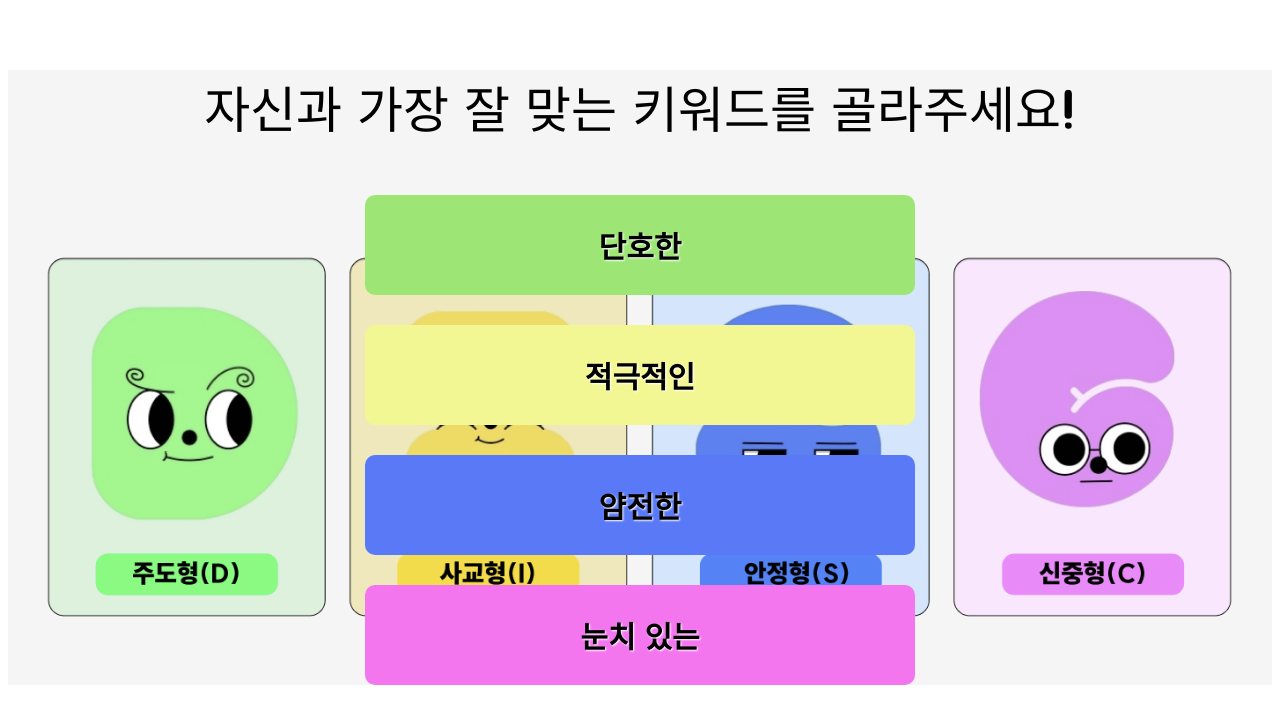
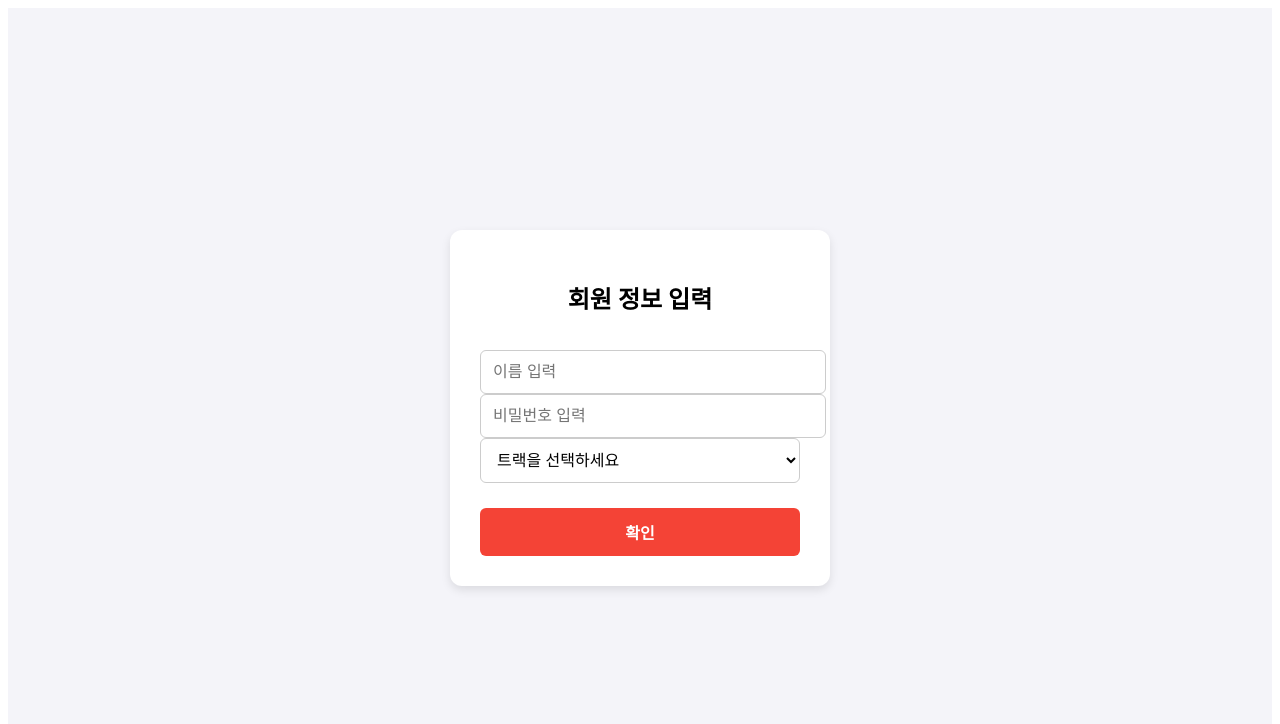
Before and after one commit to LikeLionHGU/DISC, a React (Create React App) app: page /edong in a window 1280 px wide. Shown: the top 724 px of the page. Built offline with nearby package versions, Linux system fonts and the light colour scheme.

Commit message:
오류 일부 수정

```diff
--- a/src/App.js
+++ b/src/App.js
@@ -7,6 +7,8 @@ import ResultType4 from './ResultType4';
 import Home from './Home';
 import Edong from './Edong';
 import Main from './routes/result';
+import Banner from './components/Banner';
+
 
 function App() {
   return (
@@ -14,6 +16,7 @@ function App() {
     <BrowserRouter>
       <Routes>
         <Route path="/" element={<Home />} />
+        <Route path="/option" element={<Banner />} />
         <Route path="/result1" element={<ResultType1 />} />
         <Route path="/result2" element={<ResultType2 />} />
         <Route path="/result3" element={<ResultType3 />} />
--- a/src/Appseoyean.js
+++ /dev/null
@@ -1,11 +0,0 @@
-import Banner from "./components/Banner";
-
-function Appseoyean() {
-  return (
-    <div>
-      <Banner />
-    </div>
-  );
-}
-
-export default Appseoyean;
--- a/src/Edong.js
+++ b/src/Edong.js
@@ -12,11 +12,13 @@ const Edong = ({ setUserName }) => { // ✅ 부모에서 전달받는 setUserNam
     const navigatePurchase = () => {
         if (typeof setUserName === "function") { // ✅ setUserName이 함수인지 확인
             setUserName(userName);
+            console.log("setUserName 실행됨:", userName);
         } else {
             console.error("setUserName is not a function");
         }
-        navigate("/result1", { state: { userName, job: Selected } });
+        navigate("/option", {state: {userName, job: Selected}});
     };
+
 
     return (
 
--- a/src/components/Banner.js
+++ b/src/components/Banner.js
@@ -1,5 +1,7 @@
 import styled from 'styled-components';
-import { useState } from 'react';
+import { useState, useEffect } from 'react';
+import { useNavigate } from "react-router-dom";
+import { useLocation } from "react-router-dom";
 
 const Button = styled.button`
   background-color: ${props => props.backColor};
@@ -49,7 +51,7 @@ const Option = [
   ["눈치 있는", "한결같은", "정밀한", "완벽을 선호하는", "신중한", "엄밀한", "사실에 기반을 둔"]
 ];
 
-const Background = styled.div `
+const Background = styled.div`
   border: 0;
   padding: 0;
   background-image: url('/Img/background.png');
@@ -57,15 +59,30 @@ const Background = styled.div `
 `;
 
 function Banner() {
-  const [check,setCheck] = useState(0); //배열을 다시 되돌릴 때
+  const [check, setCheck] = useState(0);
   const [count, setCount] = useState([100, 100, 100, 100]);
-  const [index, setIndex] = useState(0); // index를 useState로 관리
-  const [loading, setLoading] = useState(true); //버튼 출연여부 관리리
+  const [index, setIndex] = useState(0);
+  const [loading, setLoading] = useState(true);
+  const [maxIndex, setMaxIndex] = useState(0);
+  const navigate = useNavigate();
+  const location = useLocation();
+  const { userName } = location.state || { userName: "익명" };
 
+  function checkMax(array) {
+    let maxIndex = 0;
+    let max = array[0];
+    for (let i = 1; i < array.length; i++) {
+      if (array[i] > max) {
+        max = array[i];
+        maxIndex = i;
+      }
+    }
+    setMaxIndex(maxIndex);
+  }
 
-  const onOptionClick = (num) => {
+  const onOptionClick = (option_element, num) => {
     setLoading(false);
-    setIndex(currentIndex => currentIndex + 1); // index 값을 증가시키는 방법
+    setIndex(currentIndex => currentIndex + 1);
     setCheck(num);
     switch (num) {
       case 1:
@@ -78,15 +95,18 @@ function Banner() {
         setCount(current => [current[0] - 10, current[1] - 10, current[2], current[3] - 10]);
         break;
       case 4:
-        setCount(current => [current[0], current[1] - 10, current[2] - 10, current[3] - 10]);
+        setCount(current => [current[0], current[1] - 10, current[2] - 10, current[3]]);
         break;
       default:
         break;
     }
 
+    setTimeout(() => {
+      checkMax(count);
+    }, 0);
   };
-//상태 업데이트 함수
-  const onbackClick =() => {
+
+  const onBackClick = () => {
     setIndex(currentIndex => currentIndex - 1);
     switch (check) {
       case 1:
@@ -99,13 +119,34 @@ function Banner() {
         setCount(current => [current[0] + 10, current[1] + 10, current[2], current[3] + 10]);
         break;
       case 4:
-          setCount(current => [current[0], current[1] + 10, current[2] + 10, current[3] + 10]);
+        setCount(current => [current[0], current[1] + 10, current[2] + 10, current[3]]);
         break;
       default:
         break;
     }
-      console.log(count);
+  };
+
+  useEffect(() => {
+    if (index === Option[0].length) {
+      switch (maxIndex) {
+        case 0:
+          navigate("/result1", { state: { userName } });
+          break;
+        case 1:
+          navigate("/result2", { state: { userName } });
+          break;
+        case 2:
+          navigate("/result3", { state: { userName } });
+          break;
+        case 3:
+          navigate("/result4", { state: { userName } });
+          console.log(count)
+          break;
+        default:
+          break;
       }
+    }
+  }, [maxIndex, index, navigate, userName]);
 
   return (
     <div>
@@ -115,7 +156,7 @@ function Banner() {
           marginTop="50px"
           marginBottom="30px"
           backColor="rgb(157, 230, 118)"
-        onClick={() => onOptionClick(Option[0], 1)} // onClick에서 함수 호출 시, 인자 전달 방식 수정
+          onClick={() => onOptionClick(Option[0], 1)}
         >
           {Option[0][index]}
         </Button>
@@ -129,24 +170,27 @@ function Banner() {
         <Button
           marginBottom="30px"
           backColor="rgb(89, 121, 247)"
-        onClick={() => onOptionClick(Option[2], 3)}>
+          onClick={() => onOptionClick(Option[2], 3)}
+        >
           {Option[2][index]}
         </Button>
         <Button
           marginBottom="30px"
           backColor="rgb(243, 118, 239)"
-        onClick={() => onOptionClick(Option[3], 4)}>
+          onClick={() => onOptionClick(Option[3], 4)}
+        >
           {Option[3][index]}
         </Button>
-      {loading === true ? null: (
+        {loading ? null : (
           <ArrowBotton
-            onClick={onbackClick}
-            marginTop='10px'
-            marginLeft='50px'
+            onClick={onBackClick}
+            marginTop="10px"
+            marginLeft="50px"
             backcolor="gray"
-        >Back</ArrowBotton>
-      )
-    }
+          >
+            Back
+          </ArrowBotton>
+        )}
       </Background>
     </div>
   );
--- a/src/index.js
+++ b/src/index.js
@@ -1,12 +1,11 @@
 import React from "react";
 import ReactDOM from 'react-dom/client';
 import App from "./App";
-import Appseoyean from './Appseoyean';
 
 
 const root = ReactDOM.createRoot(document.getElementById("root"));
 root.render(
   <React.StrictMode>
-    <Appseoyean />
+    <App />
   </React.StrictMode>
 );
```
Also changed, not shown: src/ResultRedirect.js (deleted, +0 -22 lines), public/Img/D.png (added). Lines whose indentation alone changed are shown as unchanged.
